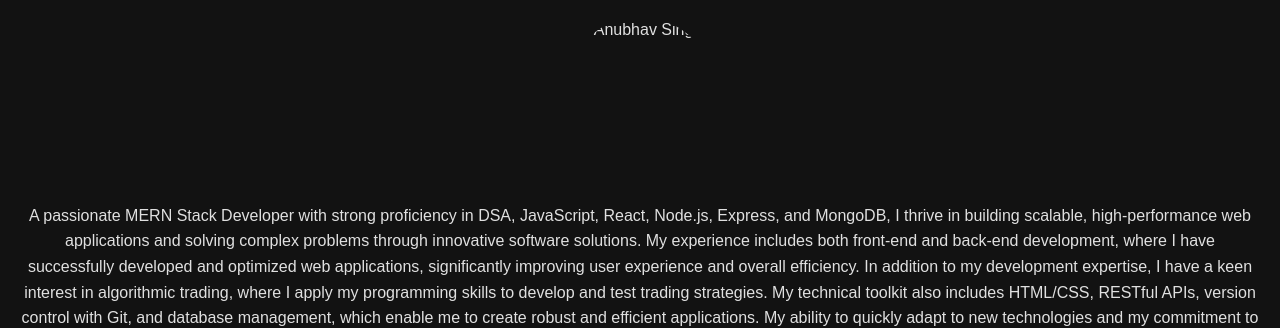
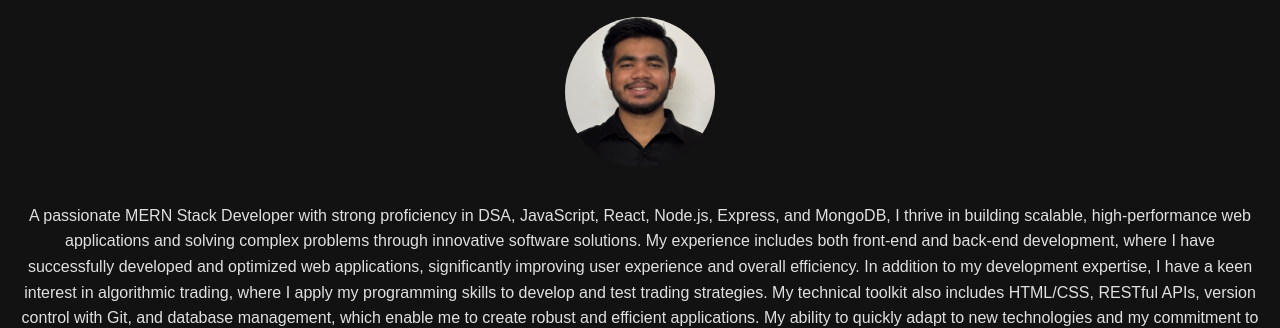
Before and after one commit to Anubhav9899/Personal-Website, a plain HTML site: page index.html in a window 1280 px wide. Shown: the part 481-809 px from the top of the page. Drawn offline with Linux system fonts and the light colour scheme.

Commit message:
Update index.html

```diff
--- a/index.html
+++ b/index.html
@@ -26,7 +26,7 @@
     <section id="about">
       <h2>About Me</h2>
       <div class="about-container">
-        <img src="dp.png" alt="Anubhav Singh" class="profile-photo" />
+        <img src="dp.jpg" alt="Anubhav Singh" class="profile-photo" />
         <p>
           A passionate MERN Stack Developer with strong proficiency in DSA,
           JavaScript, React, Node.js, Express, and MongoDB, I thrive in
```
